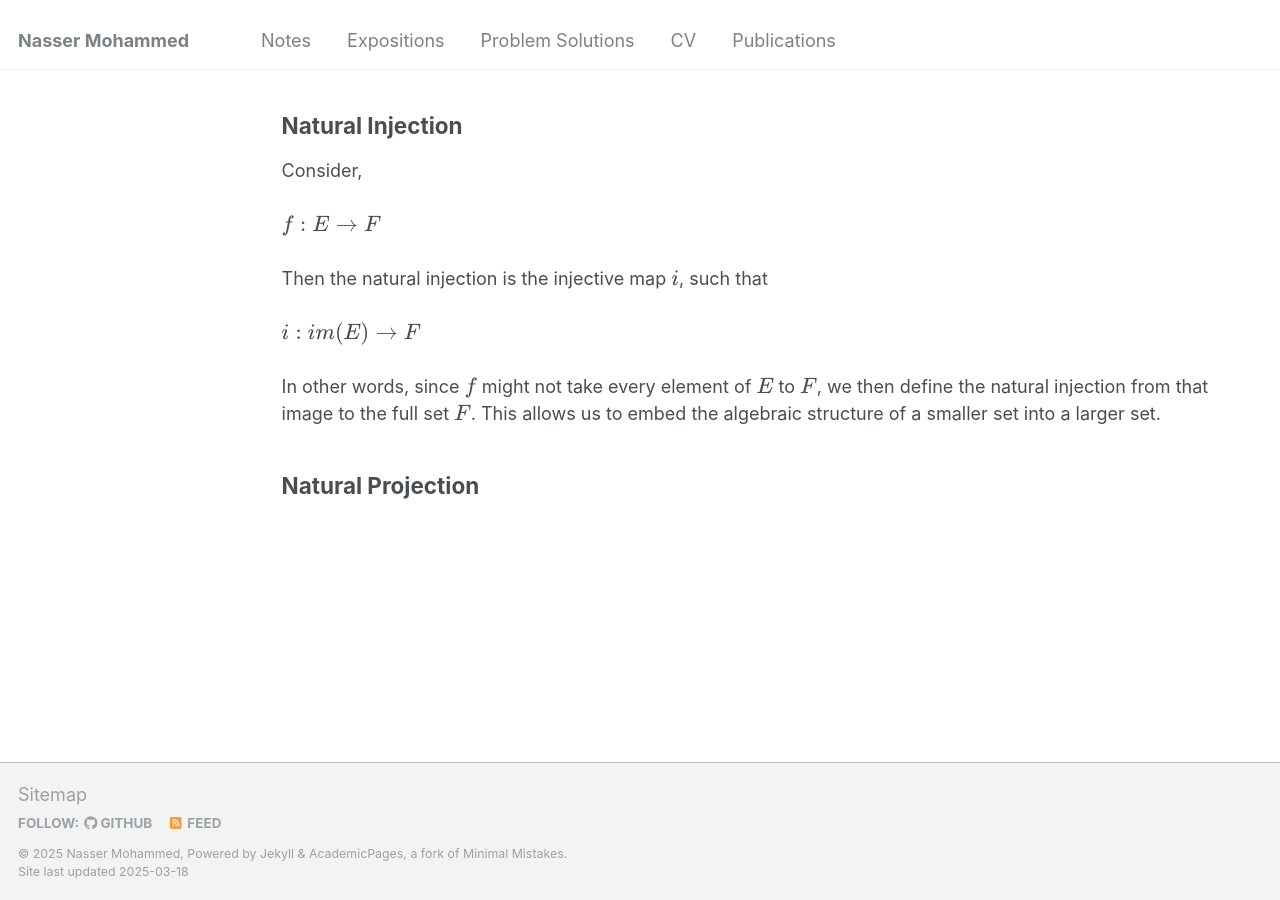
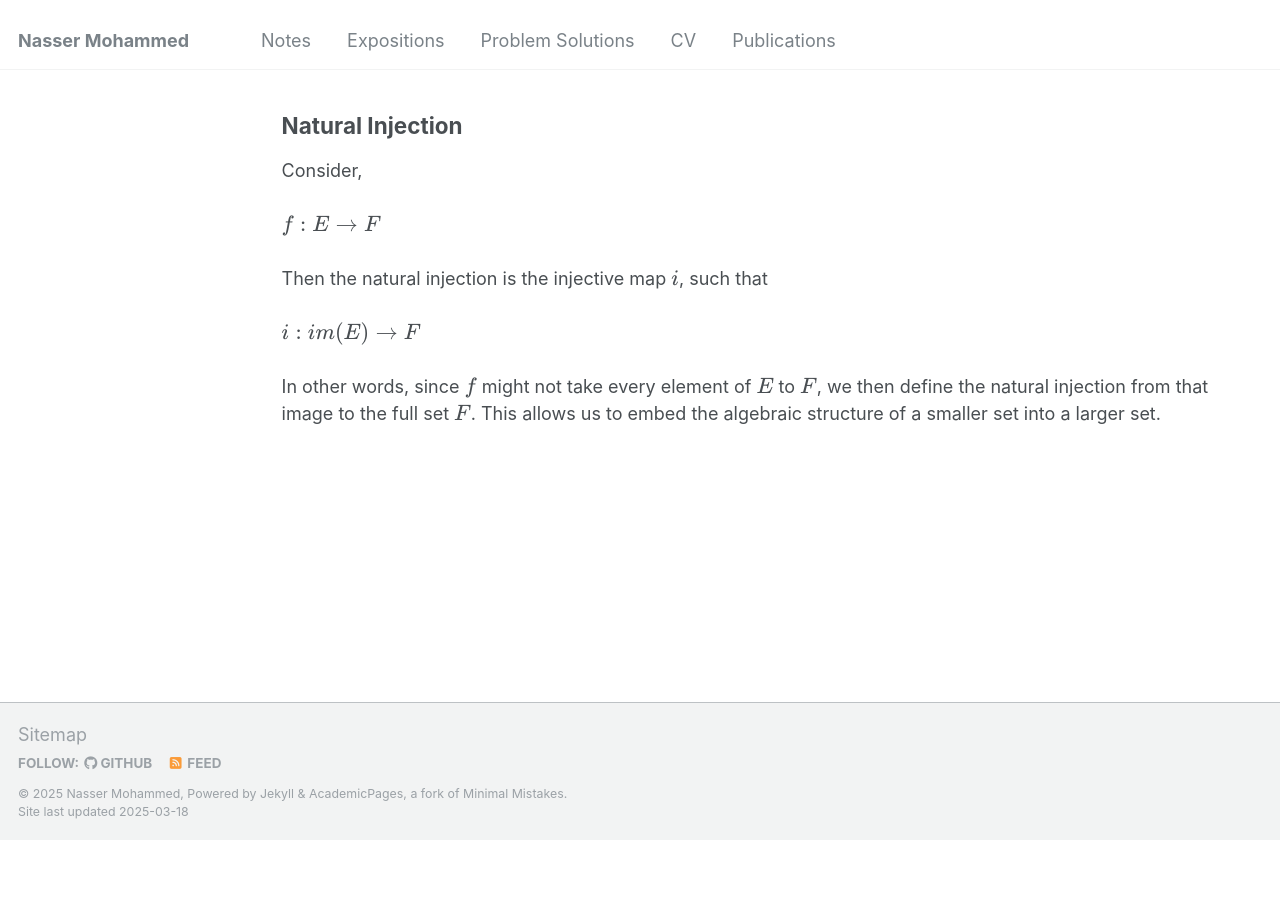
Before and after one commit to Nasser-Mohammed/Nasser-Mohammed.github.io, a Jekyll site: the page built from _pages/notes/Functional-Analysis/algebra.md, in a window 1280 px wide and 900 px high, scrolled down 1183 px. Built offline with Jekyll 4.4.1, drawn with Linux system fonts in a browser that asks for light colours; after the commit the page ends 2023 px from its top, so only the background shows below that.

Commit message:
Update algebra.md

```diff
--- a/_pages/notes/Functional-Analysis/algebra.md
+++ b/_pages/notes/Functional-Analysis/algebra.md
@@ -43,5 +43,3 @@ Then the natural injection is the injective map \\(i\\), such that\
 $$i: im(E) \to F$$\\
 \\
 In other words, since \\(f\\) might not take every element of \\(E\\) to \\(F\\), we then define the natural injection from that image to the full set \\(F\\). This allows us to embed the algebraic structure of a smaller set into a larger set.
-
-## Natural Projection
```
